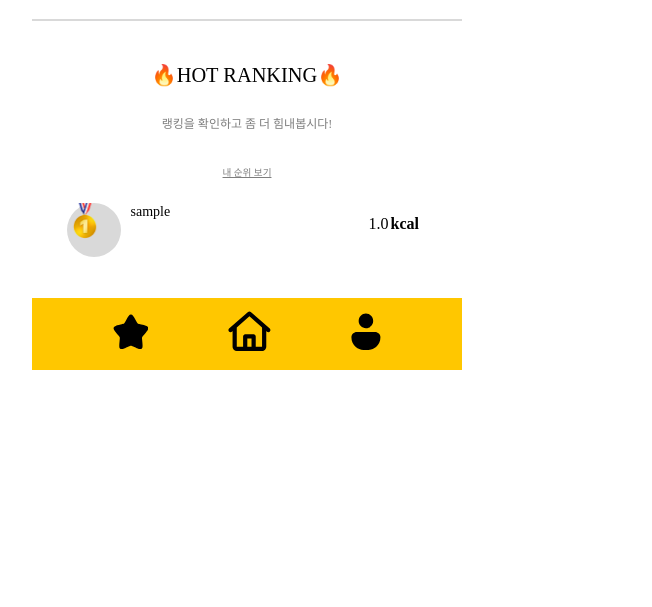
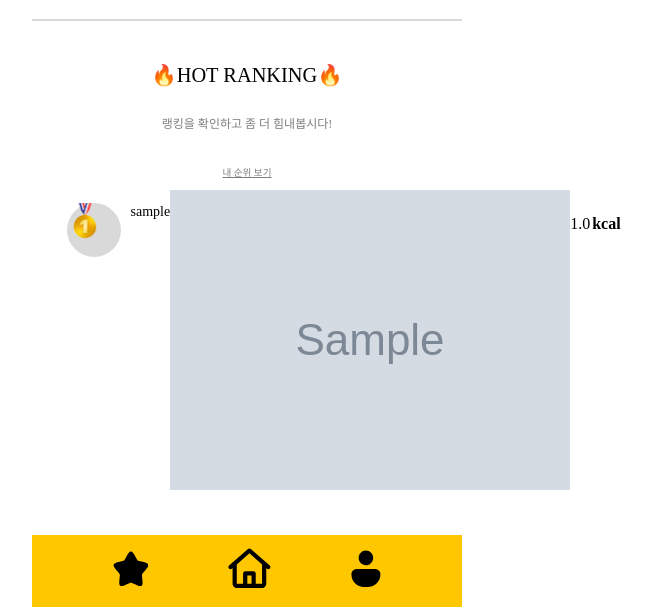
Before and after one commit to LikeLion-at-DGU/2024-simba-1--Undugi, a Django app: page /ranking/rank/ in a window 1280 px wide. Shown: the part 232-839 px from the top of the page, without its empty margins (393-1045 px from the left). Before the commit the page ends 602 px from the top, so only its background shows below. Run offline with Django 5.2, Linux system fonts and the light colour scheme; tables that the repository leaves empty hold one stand-in row (values such as "Sample post"); grey boxes marked "Sample" are stand-in pictures; some web fonts are replaced.

Commit message:
효은님 고쳐주세요 ㅎㅎ

```diff
--- a/project/ranking/templates/ranking/ranking.html
+++ b/project/ranking/templates/ranking/ranking.html
@@ -36,6 +36,7 @@
           <div class="nickname">
             <div class="nickname1">
               <div class="profile">
+
                 {% if forloop.counter == 1 %}
                 <img
                   class="one"
@@ -60,6 +61,9 @@
                 <div class="info">
                   <p class="loadnickname">{{ ranking.profile.nickName }}</p>
                   <p class="id">{{ user.profile.user.username }}</p>
+                </div>
+                <div class="profile_image">
+                  <img src="{% if ranking.profile.profileImage %}{{ ranking.profile.profileImage.url }}{% else %}{% static 'images/defaultProfile.jpg' %}{% endif %}" alt="Profile Image" />
                 </div>
                 <div class="score">
                   <span class="n">{{ ranking.total_calories_burned }}</span>
```
